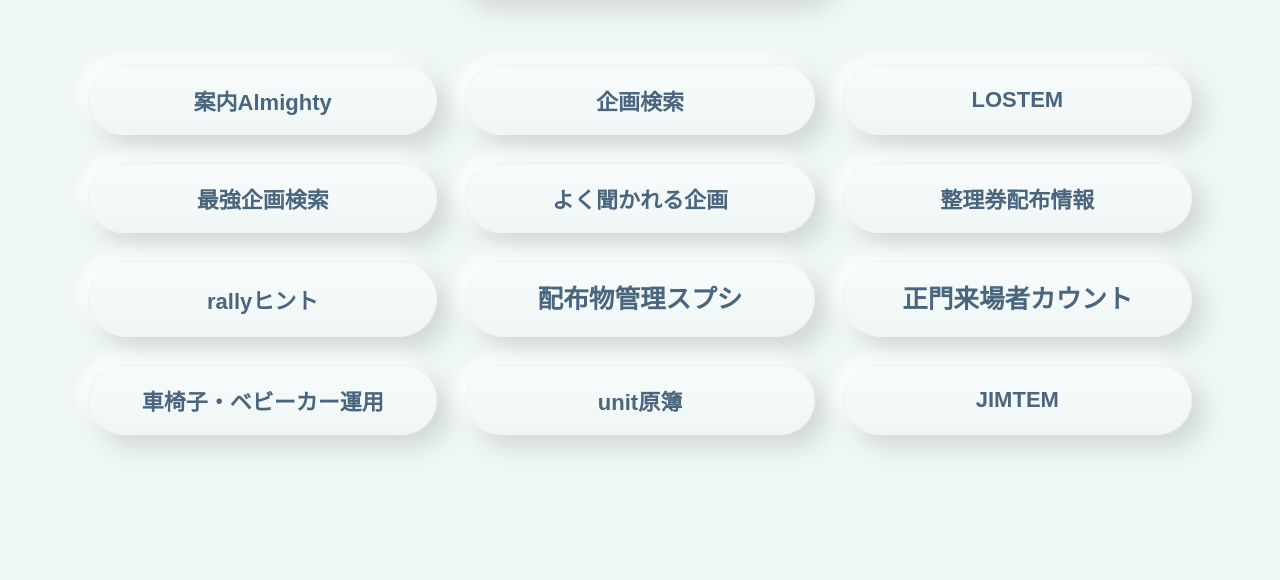
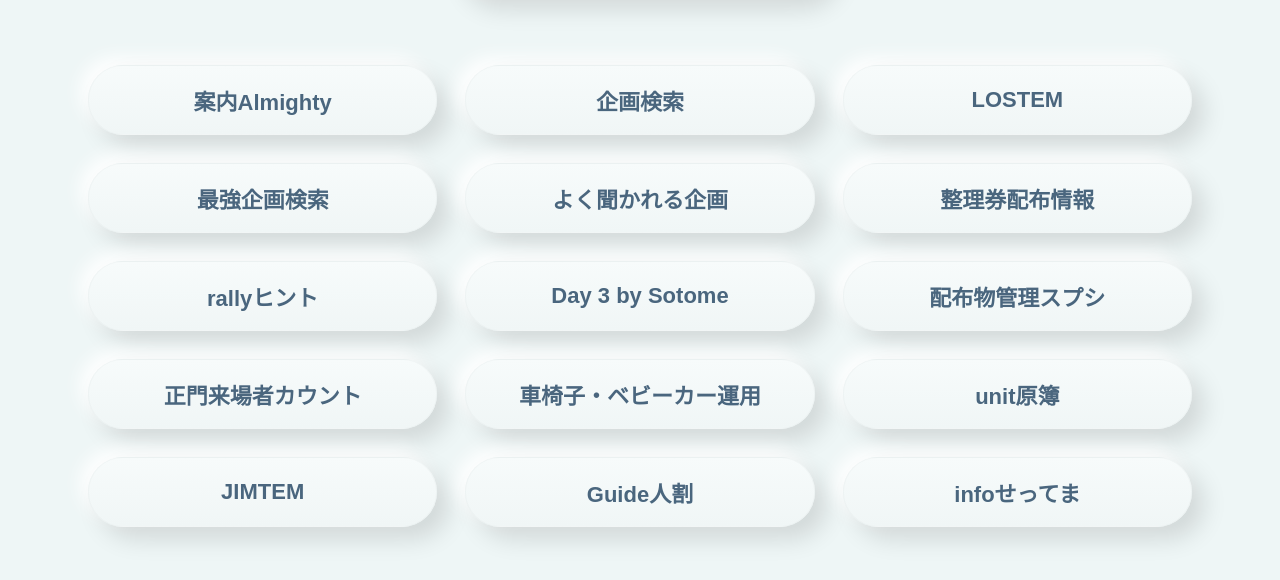
Before and after one commit to AsosanTk/info-guide, a plain HTML site: page index.html in a window 1280 px wide. Shown: the part 96-676 px from the top of the page. Drawn offline with Linux system fonts and the light colour scheme.

Commit message:
Update index.html

```diff
--- a/index.html
+++ b/index.html
@@ -171,8 +171,6 @@
         }
 
         .hourly-text {
-            font-size: 1.6rem;
-            line-height: 1.5;
             transition: color 0.5s ease;
             /* 滑らかな色変化 */
             cursor: pointer;
@@ -193,11 +191,14 @@
             <button class="big-btn"><a href="https://docs.google.com/document/u/0/d/1CBxAZdh7-s-b2gXoJcvXBUF-JHGB8SQvzvf6PFjrRP8/mobilebasic">よく聞かれる企画</a></button>
             <button class="big-btn"><a href="https://docs.google.com/document/d/1BtBYJQ555KlB6dmCU1NJg18hz9NTiuSZj8JrzVJ9Ik0/edit?tab=t.0">整理券配布情報</a></button>
             <button class="big-btn"><a href="https://docs.google.com/document/d/1PWVY669nDksW1bvSoIgnA9-1Q4FR9Vz9Bu95NyuHiik/edit?tab=t.0#heading=h.7tmqhf46dygx">rallyヒント</a></button>
+            <button class="big-btn"><a href="https://kf76.slack.com/archives/C09RMMHBR8A/p1763939817881909">Day 3 by Sotome</a></button>
             <button class="big-btn"><a id="hourlyText" class="hourly-text" href="https://docs.google.com/spreadsheets/d/15RtFzaWbCB5dy2c3juz8_lkEpl0H0nL6Cm0lshHXqnk/edit?gid=997701528#gid=997701528">配布物管理スプシ</a></button>
             <button class="big-btn"><a id="hourlyText" class="hourly-text" href="https://docs.google.com/spreadsheets/d/1eLfHqKXxwjgC5xKQbXwX_CF78ZCdc8dXDhraG-NlGZs/edit?gid=0#gid=0">正門来場者カウント</a></button>
             <button class="big-btn"><a href="https://docs.google.com/spreadsheets/d/1GYJJweOi7X-DAgsizdYiEH7t8hoiBHT_hoO03VkoLEo/edit?gid=1576965485#gid=1576965485">車椅子・ベビーカー運用</a></button>
             <button class="big-btn"><a href="https://docs.google.com/spreadsheets/d/1TgCCbkisWwEHtDZQ153kQvZOHVAH4GlQhwVnLXgYKpM/edit?gid=893294887#gid=893294887">unit原簿</a></button>
             <button class="big-btn"><a href="https://system.komabasai.net/jimtem/76">JIMTEM</a></button>
+            <button class="big-btn"><a href="https://docs.google.com/spreadsheets/d/1D5po3q3aBRBCqjejNcrlDLn6wQsaNKt46fYCFEnTvJg/edit?gid=0#gid=0">Guide人割</a></button>
+            <button class="big-btn"><a href="https://docs.google.com/document/d/17JgnX-i5XvmlAbfks6TOA3xyJMAoTK6BRfk4R1CVb3s/edit?tab=t.0">infoせってま</a></button>
         </div>
     </div>
 
```
